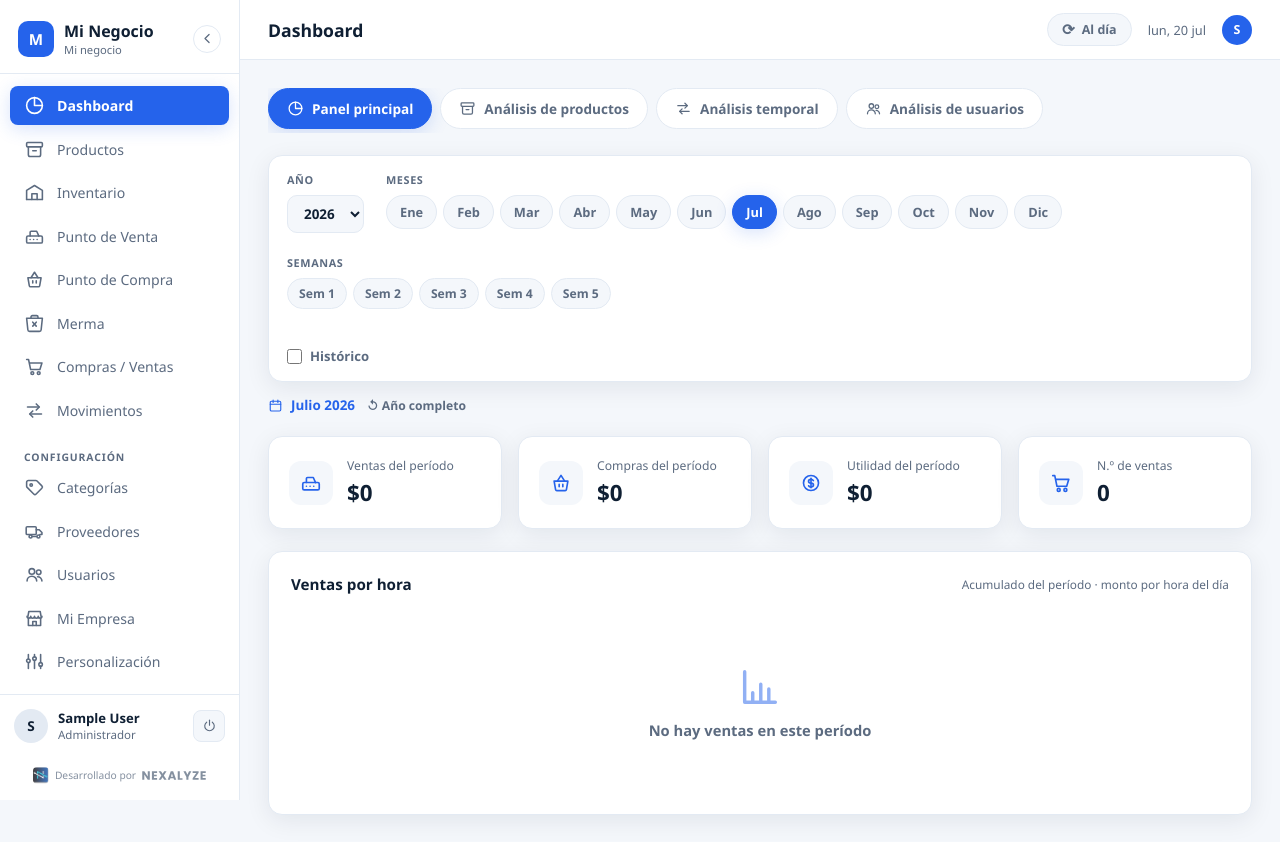
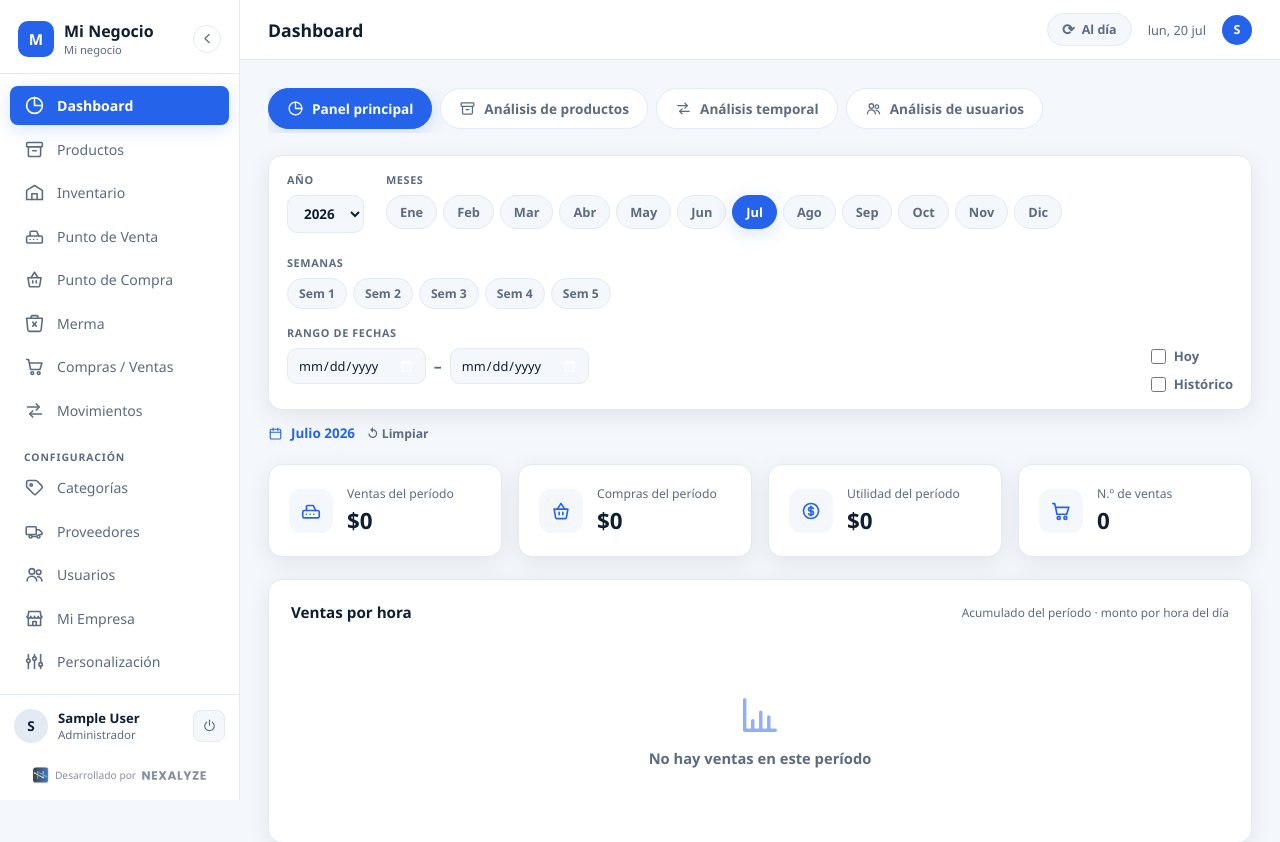
Before and after one commit to development-ship-it/Nexa-Market, a Django app: page /dashboard/ in a window 1280 px wide. Shown: the top 842 px of the page. Run offline with Django 5.2, Linux system fonts and the light colour scheme; the visitor is signed in with stand-in values (Sample User, id 1); data comes from the database, SQL or seed files in the repository; data that the repository does not hold is empty.

Commit message:
Mejora vista de dashboard v3

```diff
--- a/pages/static/pages/css/dashboard.css
+++ b/pages/static/pages/css/dashboard.css
@@ -50,11 +50,8 @@
   flex-wrap: wrap;
   transition: opacity var(--transition);
 }
-/* al marcar «Histórico» los filtros de fecha dejan de aplicar: se atenúan */
-.dash-filtros:has(.periodo-historico input:checked) .periodo-controles {
-  opacity: .35;
-  pointer-events: none;
-}
+/* un grupo se atenúa cuando otro modo tiene la prioridad (lo decide el servidor) */
+.atenuado { opacity: .35; pointer-events: none; }
 
 .filtro-grupo { display: flex; flex-direction: column; gap: 8px; }
 .filtro-tag {
@@ -94,13 +91,28 @@
   box-shadow: var(--shadow-teal);
 }
 
-.periodo-historico {
+/* Rango de fechas libre */
+.rango-inputs { display: flex; align-items: center; gap: 8px; }
+.rango-sep { color: var(--gray); font-weight: 700; }
+.periodo-fecha {
+  padding: 7px 10px;
+  border-radius: 10px;
+  border: 1px solid var(--gray2);
+  background: var(--navy);
+  color: var(--white);
+  font-size: .8rem; font-family: inherit;
+  color-scheme: dark;
+}
+.periodo-fecha:focus { outline: none; border-color: var(--teal); }
+
+/* Accesos rápidos: Hoy / Histórico */
+.filtros-rapidos { display: flex; flex-direction: column; gap: 10px; padding-top: 22px; }
+.periodo-quick {
   display: inline-flex; align-items: center; gap: 8px;
   font-size: .82rem; font-weight: 600; color: var(--gray);
   cursor: pointer; white-space: nowrap;
-  padding-top: 22px;   /* alinea con los chips, bajo su etiqueta */
 }
-.periodo-historico input { width: 15px; height: 15px; accent-color: var(--teal); cursor: pointer; }
+.periodo-quick input { width: 15px; height: 15px; accent-color: var(--teal); cursor: pointer; }
 
 .dash-periodo-label {
   display: inline-flex; align-items: center; gap: 8px;
--- a/pages/templates/pages/dashboard/dashboard.html
+++ b/pages/templates/pages/dashboard/dashboard.html
@@ -31,10 +31,11 @@
 {% else %}
 <div class="dashboard-grid">
 
-  <!-- BARRA DE FILTROS (año → meses → semanas) -->
+  <!-- BARRA DE FILTROS (año → meses → semanas · rango · hoy · histórico) -->
   <form class="dash-filtros" method="get">
     <input type="hidden" name="vista" value="principal" />
-    <div class="periodo-controles">
+
+    <div class="periodo-controles {% if periodo.modo != 'cascada' %}atenuado{% endif %}">
       <div class="filtro-grupo">
         <span class="filtro-tag">Año</span>
         <select name="anio" class="periodo-select" onchange="this.form.submit()">
@@ -73,17 +74,35 @@
       {% endif %}
     </div>
 
-    <label class="periodo-historico">
-      <input type="checkbox" name="historico" value="1"
-             {% if periodo.historico %}checked{% endif %} onchange="this.form.submit()" />
-      Histórico
-    </label>
+    <div class="filtro-grupo rango-grupo {% if periodo.modo == 'hoy' or periodo.modo == 'historico' %}atenuado{% endif %}">
+      <span class="filtro-tag">Rango de fechas</span>
+      <div class="rango-inputs">
+        <input type="date" name="desde" class="periodo-fecha" onchange="this.form.submit()"
+               value="{% if periodo.modo == 'rango' %}{{ periodo.desde|date:'Y-m-d' }}{% endif %}" />
+        <span class="rango-sep">–</span>
+        <input type="date" name="hasta" class="periodo-fecha" onchange="this.form.submit()"
+               value="{% if periodo.modo == 'rango' %}{{ periodo.hasta|date:'Y-m-d' }}{% endif %}" />
+      </div>
+    </div>
+
+    <div class="filtros-rapidos">
+      <label class="periodo-quick">
+        <input type="checkbox" name="hoy" value="1"
+               {% if periodo.modo == 'hoy' %}checked{% endif %} onchange="this.form.submit()" />
+        Hoy
+      </label>
+      <label class="periodo-quick">
+        <input type="checkbox" name="historico" value="1"
+               {% if periodo.modo == 'historico' %}checked{% endif %} onchange="this.form.submit()" />
+        Histórico
+      </label>
+    </div>
   </form>
 
   <div class="dash-periodo-label">
     <span class="svg-icon icon-calendario sm"></span> {{ periodo.etiqueta }}
-    {% if periodo.meses or periodo.semanas or periodo.historico %}
-    <a href="?vista=principal&amp;anio={{ periodo.anio }}" class="periodo-reset">↺ Año completo</a>
+    {% if periodo.modo != 'cascada' or periodo.meses or periodo.semanas %}
+    <a href="?vista=principal&amp;anio={{ periodo.anio }}" class="periodo-reset">↺ Limpiar</a>
     {% endif %}
   </div>
 
--- a/pages/views/dashboard_filtros.py
+++ b/pages/views/dashboard_filtros.py
@@ -1,12 +1,17 @@
-"""Filtro de período del dashboard: cascada año → meses → semanas.
+"""Filtro de período del dashboard.
 
-El usuario elige un año, opcionalmente uno o varios meses, y —si dejó un solo
-mes— una o varias semanas de ese mes. «Histórico» ignora la fecha por completo.
+Modos, por orden de precedencia:
+  hoy        casilla «Hoy» → solo el día de hoy
+  rango      fechas «Desde/Hasta» → rango libre
+  historico  casilla «Histórico» → todas las fechas
+  cascada    año → meses (varios) → semanas (varias, si hay un solo mes)
+
 La semana N de un mes es el bloque de 7 días: 1 = 1–7, 2 = 8–14, …
 """
 import calendar
 
 from django.utils import timezone
+from django.utils.dateparse import parse_date
 
 from .agrupamiento import MESES_DICT
 
@@ -37,8 +42,8 @@
 
 
 def resolver_periodo(request, empresa):
-    """Normaliza los parámetros del filtro. Devuelve todo lo que la plantilla y
-    las consultas necesitan (opciones para los chips incluidas)."""
+    """Normaliza los parámetros del filtro a un dict con todo lo que la plantilla
+    y las consultas necesitan (opciones de los chips y estado de cada modo)."""
     from base_datos.models import Factura
 
     hoy = timezone.localdate()
@@ -46,40 +51,57 @@
     anios.add(hoy.year)
     anios = sorted(anios, reverse=True)
 
+    hoy_flag = request.GET.get('hoy') == '1'
     historico = request.GET.get('historico') == '1'
-    tocado = any(k in request.GET for k in ('anio', 'meses', 'semanas', 'historico'))
+    desde = parse_date(request.GET.get('desde') or '')
+    hasta = parse_date(request.GET.get('hasta') or '')
+    if desde and hasta and desde > hasta:          # rango al revés: lo enderezamos
+        desde, hasta = hasta, desde
 
+    # Cascada: se calcula siempre para poder pintar los chips aunque no sea el modo activo.
+    tocado = any(k in request.GET for k in ('anio', 'meses', 'semanas'))
     anio_raw = request.GET.get('anio', '')
     anio = int(anio_raw) if anio_raw.isdigit() and int(anio_raw) in anios else hoy.year
-
     meses = _enteros(request, 'meses', set(range(1, 13)))
-    if not tocado:                        # primera carga: arranca en el mes actual
+    if not tocado:                                 # primera carga: arranca en el mes actual
         anio, meses = hoy.year, [hoy.month]
     mes_unico = meses[0] if len(meses) == 1 else None
-
     semanas_disp = semanas_de_mes(anio, mes_unico) if mes_unico else []
     semanas = _enteros(request, 'semanas', {s[0] for s in semanas_disp}) if mes_unico else []
 
-    return {
-        'historico': historico,
-        'anio': anio,
-        'anios': anios,
-        'meses': meses,
-        'meses_opciones': MESES_OPCIONES,
-        'mes_unico': mes_unico,
-        'semanas': semanas,
-        'semanas_disp': semanas_disp,
-        'etiqueta': _etiqueta(historico, anio, meses, mes_unico, semanas),
-        'clave': 'hist' if historico
-                 else f"{anio}.{'-'.join(map(str, meses))}.{'-'.join(map(str, semanas))}",
+    p = {
+        'anio': anio, 'anios': anios,
+        'meses': meses, 'meses_opciones': MESES_OPCIONES,
+        'mes_unico': mes_unico, 'semanas': semanas, 'semanas_disp': semanas_disp,
+        'desde': None, 'hasta': None,
     }
+    if hoy_flag:
+        p.update(modo='hoy', desde=hoy, hasta=hoy,
+                 etiqueta=f'Hoy · {hoy:%d/%m/%Y}', clave=f'hoy:{hoy.isoformat()}')
+    elif desde or hasta:
+        p.update(modo='rango', desde=desde, hasta=hasta,
+                 etiqueta=_etq_rango(desde, hasta), clave=f"r:{desde or ''}:{hasta or ''}")
+    elif historico:
+        p.update(modo='historico', etiqueta='Histórico (todas las fechas)', clave='hist')
+    else:
+        p.update(modo='cascada', etiqueta=_etq_cascada(anio, meses, mes_unico, semanas),
+                 clave=f"{anio}.{'-'.join(map(str, meses))}.{'-'.join(map(str, semanas))}")
+    return p
 
 
 def aplicar_filtro(qs, campo, periodo):
     """Aplica el filtro de período a `qs` usando el campo de fecha indicado
     (`fecha` en Factura, `fecha_hora` en Stock)."""
-    if periodo['historico']:
+    modo = periodo['modo']
+    if modo == 'historico':
         return qs
+    if modo in ('hoy', 'rango'):
+        if periodo['desde']:
+            qs = qs.filter(**{f'{campo}__date__gte': periodo['desde']})
+        if periodo['hasta']:
+            qs = qs.filter(**{f'{campo}__date__lte': periodo['hasta']})
+        return qs
+    # cascada
     qs = qs.filter(**{f'{campo}__year': periodo['anio']})
     if periodo['meses']:
         qs = qs.filter(**{f'{campo}__month__in': periodo['meses']})
@@ -92,9 +114,15 @@
     return qs
 
 
-def _etiqueta(historico, anio, meses, mes_unico, semanas):
-    if historico:
-        return 'Histórico (todas las fechas)'
+def _etq_rango(desde, hasta):
+    if desde and hasta:
+        return f'{desde:%d/%m/%Y} – {hasta:%d/%m/%Y}'
+    if desde:
+        return f'Desde {desde:%d/%m/%Y}'
+    return f'Hasta {hasta:%d/%m/%Y}'
+
+
+def _etq_cascada(anio, meses, mes_unico, semanas):
     if not meses:
         return f'Año {anio}'
     if mes_unico:
```
